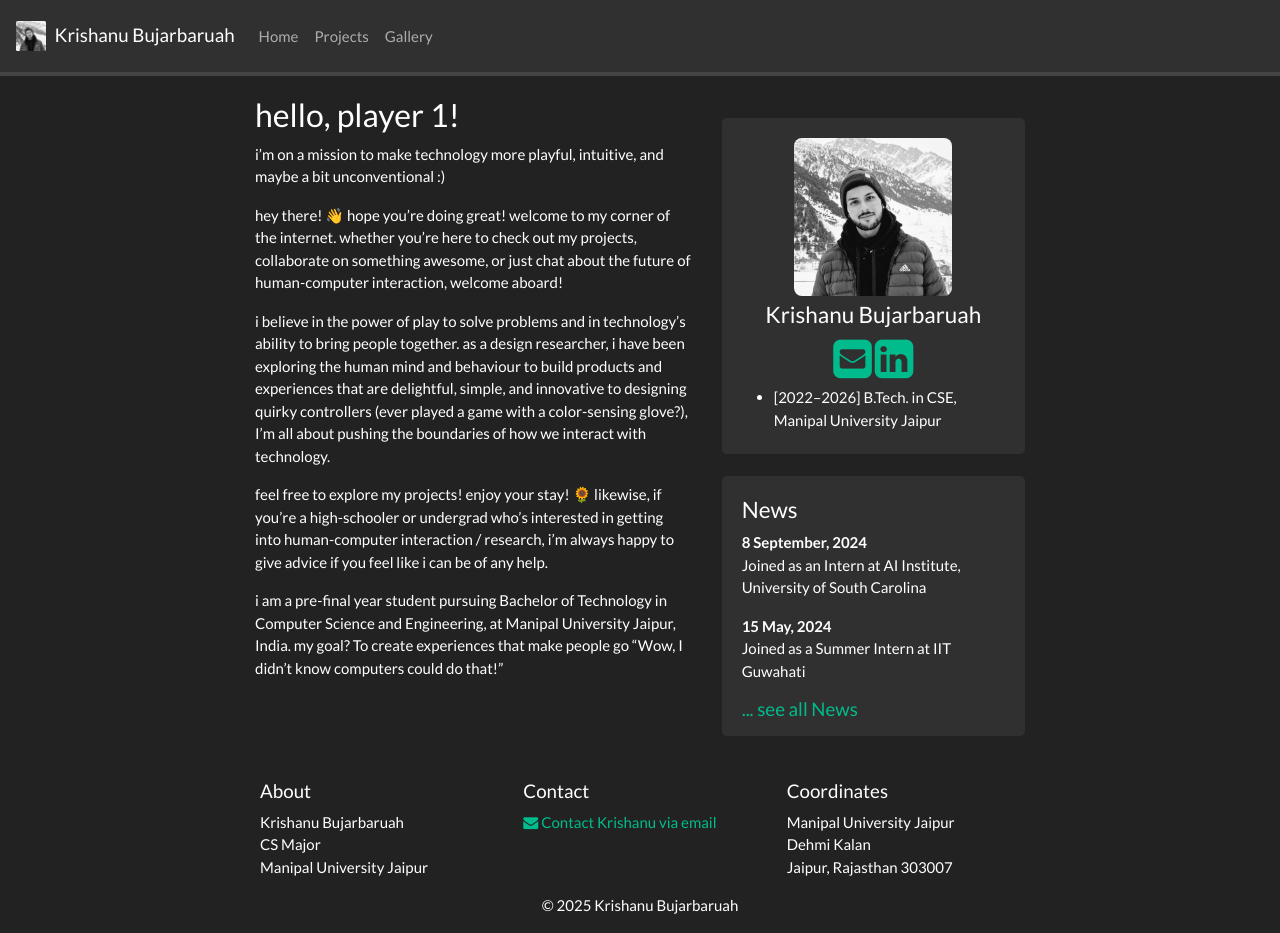
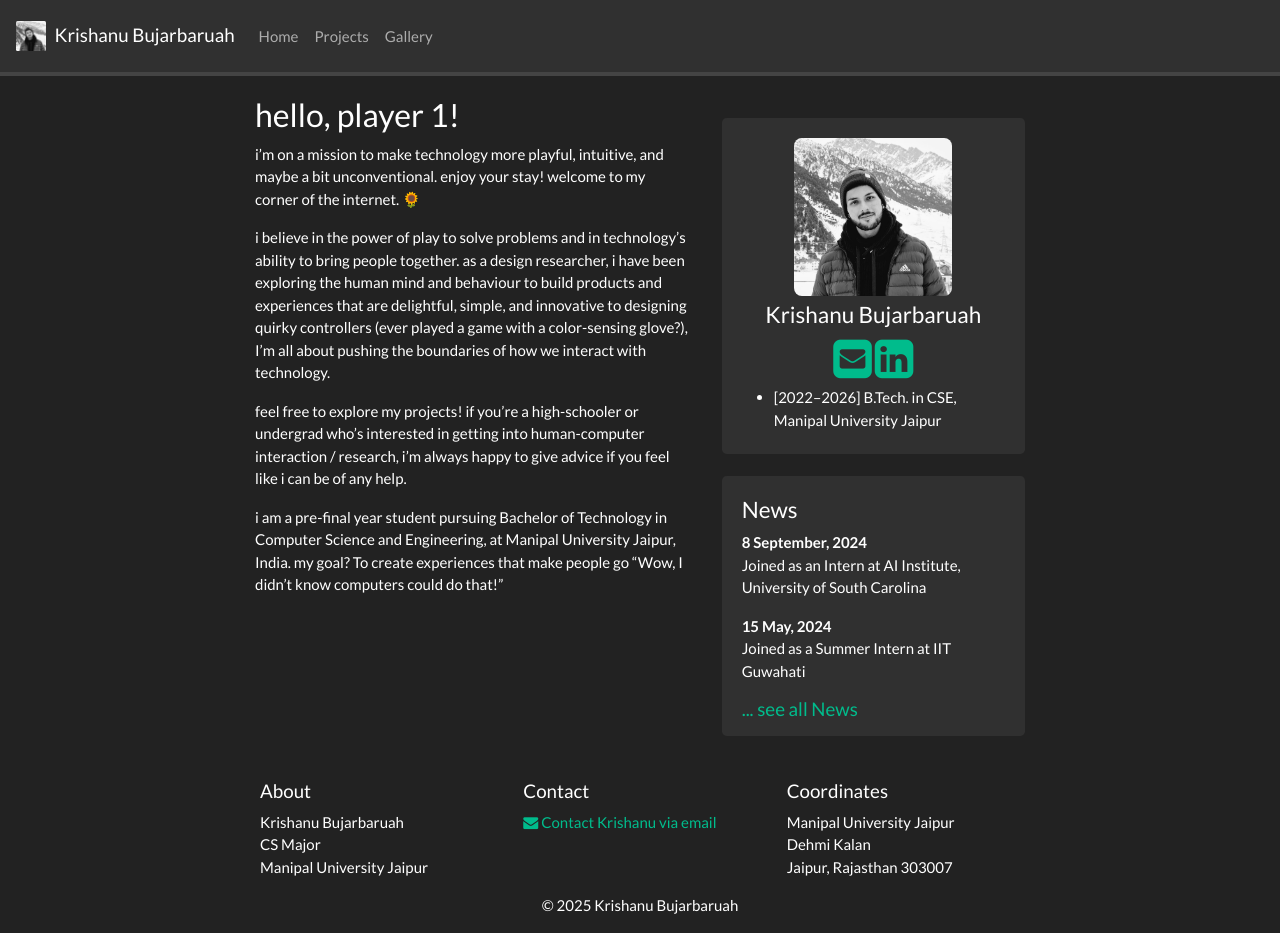
Before and after one commit to krishanubujarbaruah/krishanubujarbaruah.github.io, a Jekyll site: the page built from _pages/home.md, in a window 1280 px wide and 933 px high. Built offline with Jekyll 4.4.1, drawn with Linux system fonts in a browser that asks for light colours; nearby versions of some CDN libraries; a style sheet for code colours, icons or effects is not loaded.

Commit message:
Update home.md

```diff
--- a/_pages/home.md
+++ b/_pages/home.md
@@ -7,13 +7,11 @@ permalink: /
 
 ### hello, player 1!
 
-i'm on a mission to make technology more playful, intuitive, and maybe a bit unconventional :)
-
-hey there! 👋 hope you're doing great! welcome to my corner of the internet. whether you're here to check out my projects, collaborate on something awesome, or just chat about the future of human-computer interaction, welcome aboard!
+i'm on a mission to make technology more playful, intuitive, and maybe a bit unconventional. enjoy your stay! welcome to my corner of the internet. 🌻
 
 i believe in the power of play to solve problems and in technology's ability to bring people together. as a design researcher, i have been exploring the human mind and behaviour to build products and experiences that are delightful, simple, and innovative to designing quirky controllers (ever played a game with a color-sensing glove?), I'm all about pushing the boundaries of how we interact with technology.
 
-feel free to explore my projects! enjoy your stay! 🌻 likewise, if you're a high-schooler or undergrad who's interested in getting into human-computer interaction / research, i'm always happy to give advice if you feel like i can be of any help.
+feel free to explore my projects! if you're a high-schooler or undergrad who's interested in getting into human-computer interaction / research, i'm always happy to give advice if you feel like i can be of any help.
 
 i am a pre-final year student pursuing Bachelor of Technology in Computer Science and Engineering, at Manipal University Jaipur, India.
 my goal? To create experiences that make people go "Wow, I didn't know computers could do that!"
```
